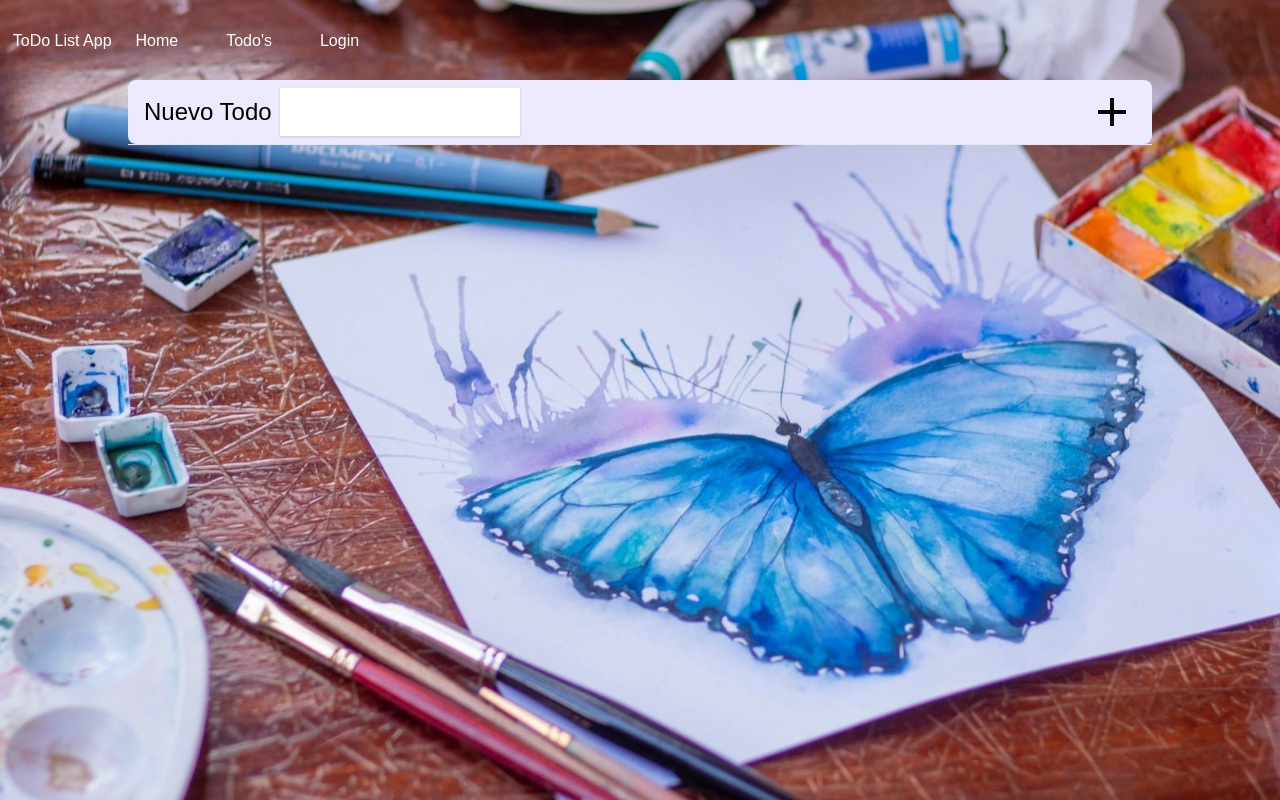
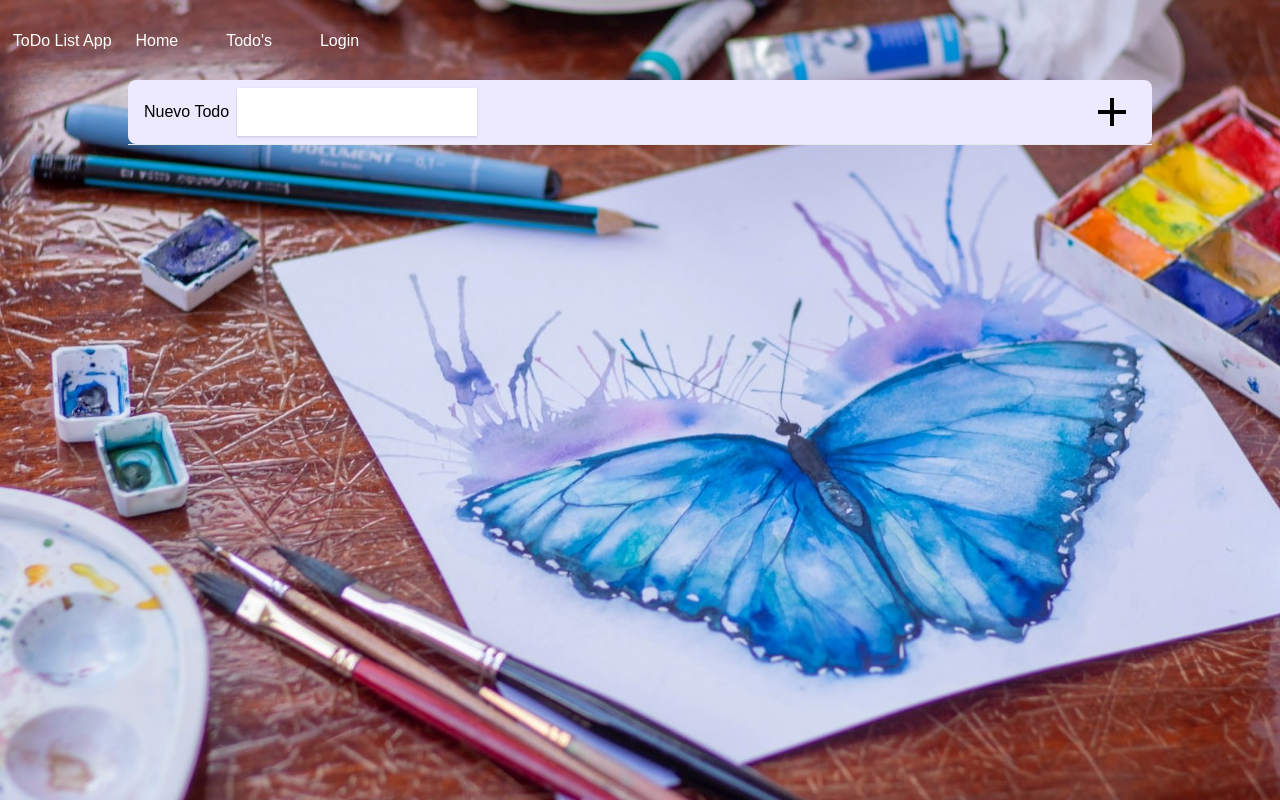
Before and after one commit to marzela547/LoginApp, a React (Create React App) app: page /todos in a window 1280 px wide. Built offline with nearby package versions, Linux system fonts and the light colour scheme; a web font is replaced by a local one.

Commit message:
Fina final, este si es

```diff
--- a/src/components/Pages/Todo/NewTodo.js
+++ b/src/components/Pages/Todo/NewTodo.js
@@ -12,8 +12,8 @@ function NewTodo({ onChange, value, onAddNew}){
           onChange={onChange}
           value={value}
           caption="Nuevo Todo"
-          className="flex p-2 m-2 w-60 bg-white shadow"
-          labelClassName="flex w-5/6 self-center"
+          className="flex p-2 m-2 w-1/2 lg:w-60 bg-white shadow"
+          labelClassName="flex text-base lg:w-5/6 self-center"
           containerClassName="flex"
           onKeyUp={(e) => { if (e.keyCode == 13) { onAddNew(e);} }}
         />
--- a/src/components/Pages/Todo/Todo.js
+++ b/src/components/Pages/Todo/Todo.js
@@ -42,7 +42,7 @@ function Todo(){
   }
   const tmpTodos = todoData.todos.map( (o)=>{return JSON.stringify(o)} ).join(" | ");
   return (
-    <section className="w-4/5 mt-20 left-1/2 rounded-lg transform -translate-x-1/2 absolute box-border lg:text-2xl">
+    <section className="w-4/5 mt-28 lg:mt-20 left-1/2 rounded-lg transform -translate-x-1/2 absolute box-border lg:text-2xl">
      <NewTodo
       onChange={onChange}
       value={todoData.newTodo}
```
